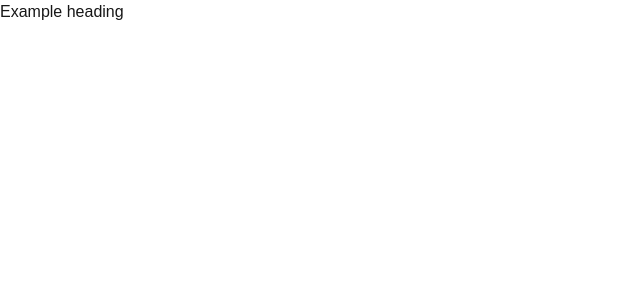
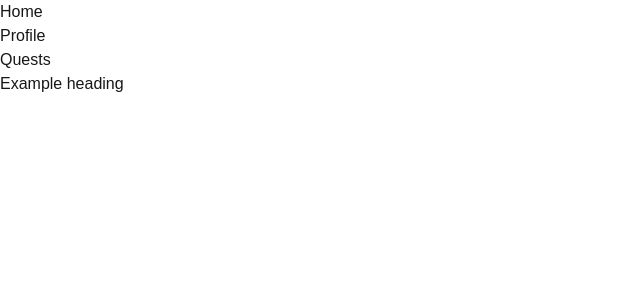
Before and after one commit to mattvalenz/100devs-tobenamed, a Next.js app: page /dashboard in a window 1280 px wide. Shown: the top 300 px of the page, without its empty margins (0-640 px from the left). Built offline with nearby package versions, Linux system fonts and the light colour scheme.

Commit message:
added baseplate for navbar, waiting on design choices

```diff
--- a/src/app/(routes)/dashboard/page.tsx
+++ b/src/app/(routes)/dashboard/page.tsx
@@ -1,3 +1,5 @@
+import Navbar from "@/app/Components/Navbar"
+
 // This file is the main view for the /dashboard route (View layer).
 export default function Dashboard() {
   return (
--- /dev/null
+++ b/src/app/Components/Navbar.tsx
@@ -0,0 +1,18 @@
+import Link from 'next/link'
+import React from 'react'
+
+// This is the navbar component that will be used in the app
+
+const Navbar = () => {
+  return (
+    <nav className='flex flex-col'>
+       <ul>
+        <li> <Link href="/home">Home</Link></li>
+        <li> <Link href="/profile">Profile</Link></li>
+        <li> <Link href="/quests">Quests</Link></li>
+       </ul>
+    </nav>
+  )
+}
+
+export default Navbar
--- a/src/app/layout.tsx
+++ b/src/app/layout.tsx
@@ -1,6 +1,7 @@
 import type { Metadata } from 'next';
 import { Geist, Geist_Mono } from 'next/font/google';
 import './globals.css';
+import Navbar from './Components/Navbar';
 
 const geistSans = Geist({
   variable: '--font-geist-sans',
@@ -27,6 +28,7 @@ export default function RootLayout({
       <body
         className={`${geistSans.variable} ${geistMono.variable} antialiased`}
       >
+        <Navbar/>
         {children}
       </body>
     </html>
```
